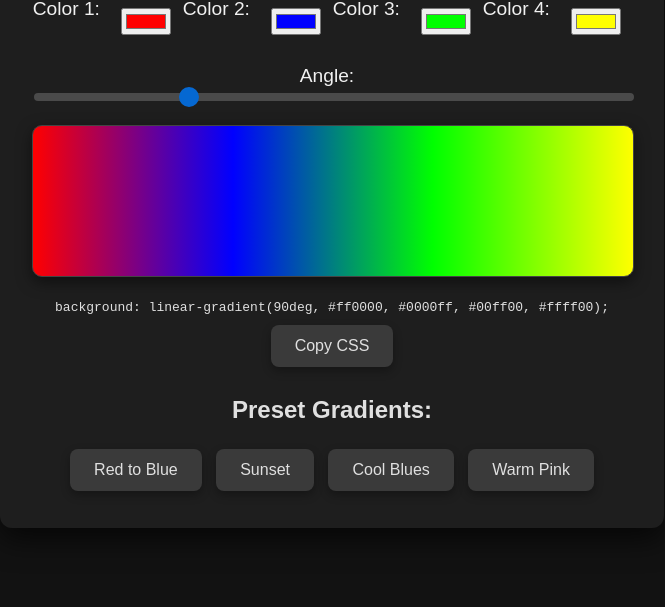
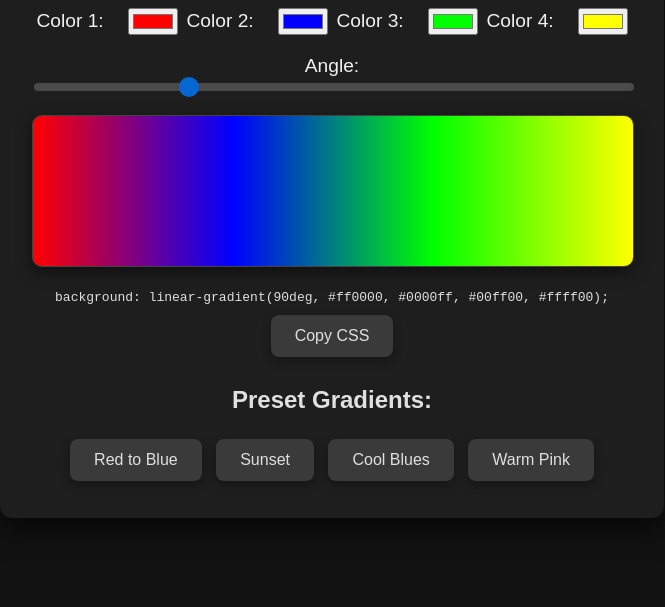
Before and after one commit to ClownStudiosDevelopment/Gradient-Generator, a plain HTML site: page main.html in a window 1280 px wide. Shown: the part 193-800 px from the top of the page, without its empty margins (308-973 px from the left). Drawn offline with Linux system fonts and the light colour scheme.

Commit message:
Update main.css

```diff
--- a/main.css
+++ b/main.css
@@ -23,18 +23,22 @@ body {
 label {
   font-size: 1.2em;
   color: #f1f1f1;
-  margin-right: 10px;
 }
 
 .color-selectors {
   display: flex;
   justify-content: space-around;
-  flex-wrap: wrap; /* Make it responsive */
+  align-items: center; /* Aligns the labels and inputs vertically */
+  flex-wrap: wrap;
   margin-bottom: 20px;
 }
 
+.color-selectors label {
+  margin-right: 10px;
+}
+
 .color-selectors input[type="color"] {
-  margin: 10px;
+  margin-left: 5px;
 }
 
 #gradient-box {
```
